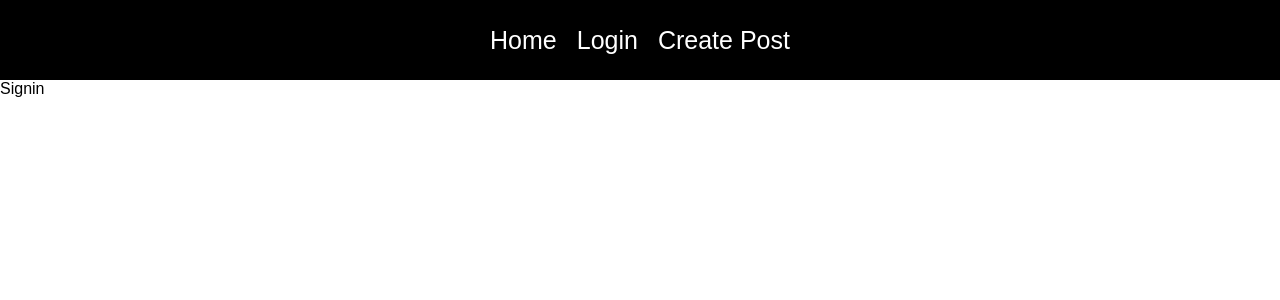
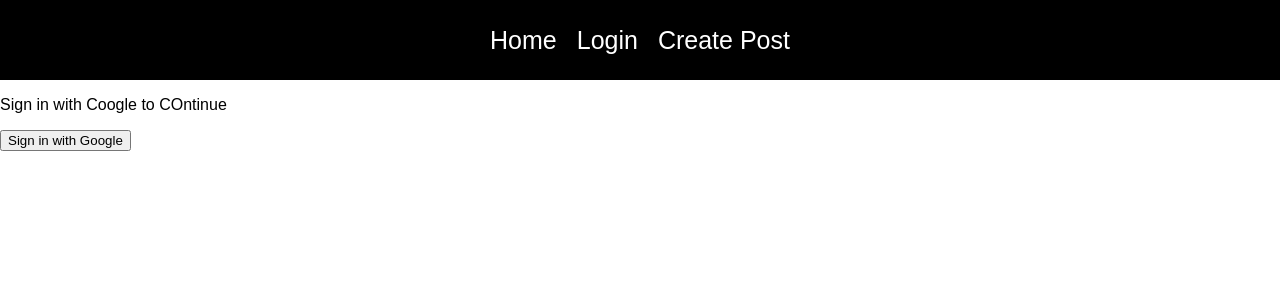
Before and after one commit to MTahir27/react-blog-website, a React (Create React App) app: page /signin in a window 1280 px wide. Shown: the top 300 px of the page. Built offline with nearby package versions, Linux system fonts and the light colour scheme.

Commit message:
Sign In Popup Open

```diff
--- a/src/App.js
+++ b/src/App.js
@@ -4,14 +4,16 @@ import Home from "./pages/Home";
 import Signin from "./pages/Signin";
 import CreatePost from "./pages/CreatePost";
 import Navbar from "./Components/Navbar";
+import { useState } from "react";
 
 function App() {
+  const [isAuth, setIsAuth] = useState(false);
   return (
     <Router>
       <Navbar />
       <Routes>
         <Route path="/" element={<Home />} />
-        <Route path="/signin" element={<Signin />} />
+        <Route path="/signin" element={<Signin setIsAuth={setIsAuth} />} />
         <Route path="/createpost" element={<CreatePost />} />
       </Routes>
     </Router>
--- a/src/pages/Signin/index.jsx
+++ b/src/pages/Signin/index.jsx
@@ -1,8 +1,18 @@
-import React from 'react'
-
-const Signin = () => {
+import React from 'react';
+import { auth, provider } from "../../Firebase/firebase-config";
+import { signInWithPopup } from "firebase/auth";
+const Signin = ({ setIsAuth }) => {
+    const signInWithGoogle = () => {
+        signInWithPopup(auth, provider).then((resut) => {
+            localStorage.setItem("isAuth", true);
+            setIsAuth(true);
+        })
+    }
     return (
-        <div>Signin</div>
+        <div className='loginpage'>
+            <p>Sign in with Coogle to COntinue</p>
+            <button className='login-with-google-btn' onClick={signInWithGoogle}>Sign in with Google</button>
+        </div>
     )
 }
 
```
